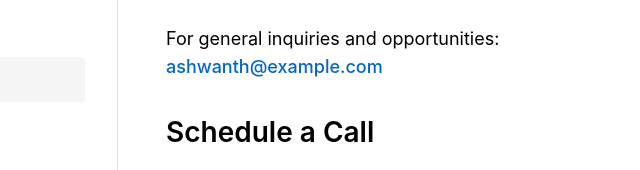
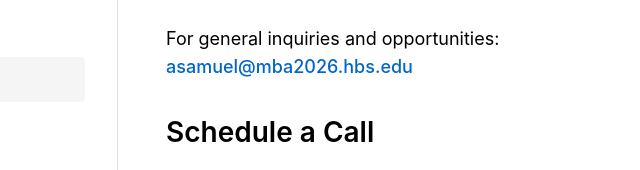
Before and after one commit to ashwanth-eth/personal-website, a plain HTML site: page contact.html in a window 1280 px wide. Shown: the part 309-479 px from the top of the page, 162-802 px from the left. Drawn offline with Linux system fonts and the light colour scheme.

Commit message:
Update reading list with influential academic papers and blogs
Corrected the email address in the contact section and updated the "What I'm Currently Reading" section to "Influencing my Current Thinking" with hyperlinked sources.

Replit-Commit-Author: Agent
Replit-Commit-Session-Id: 55791125-c12a-44a7-a6c5-b5845edaaf10
Replit-Commit-Checkpoint-Type: full_checkpoint
Replit-Commit-Screenshot-Url: https://storage.googleapis.com/screenshot-production-us-central1/3a881860-2b4f-40d9-9974-2d4d3ca5a897/55791125-c12a-44a7-a6c5-b5845edaaf10/hQi1oPb

```diff
--- a/contact.html
+++ b/contact.html
@@ -142,7 +142,7 @@
         <div class="section-content">
           <h2 class="section-subtitle">Email</h2>
           <p>For general inquiries and opportunities:</p>
-          <p><a href="mailto:asamuel@mba2026.hbs.edu" class="card-link">ashwanth@example.com</a></p>
+          <p><a href="mailto:asamuel@mba2026.hbs.edu" class="card-link">asamuel@mba2026.hbs.edu</a></p>
         </div>
 
         <div class="section-content">
```
